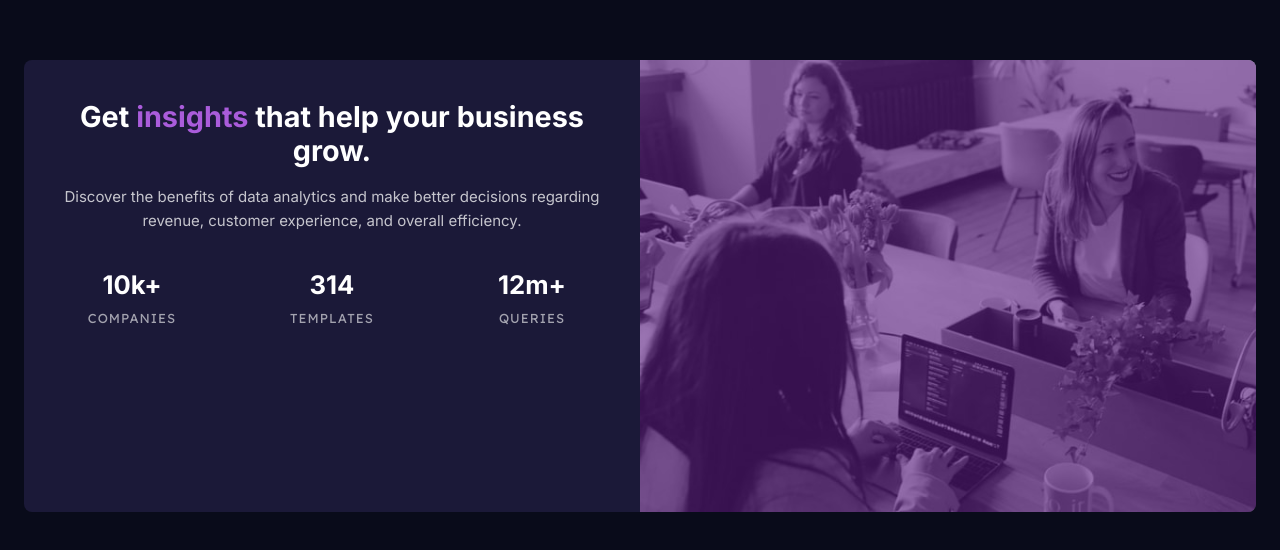
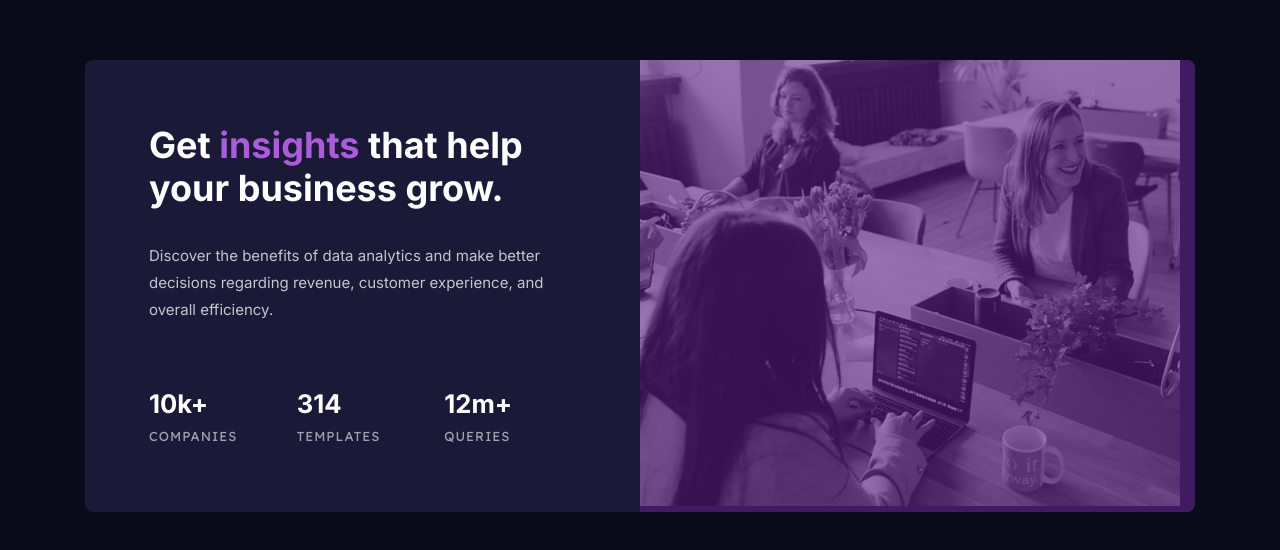
Before and after one commit to JonathanRe/stats-preview-card-component-main, a plain HTML site: page index.html in a window 1280 px wide. Shown: the part 114-664 px from the top of the page. Drawn offline with Linux system fonts and the light colour scheme.

Commit message:
i have no idea what im doing

```diff
--- a/index.html
+++ b/index.html
@@ -24,6 +24,7 @@
 <body>
   <main>
     <picture>
+      <source media="(min-width: 700px)" srcset="./images/image-header-desktop.jpg" />
       <img src="./images/image-header-mobile.jpg" alt="A group of women working together in an office.">
     </picture>
 
--- a/style.css
+++ b/style.css
@@ -77,11 +77,13 @@ main {
     border-radius: .5rem;
     overflow: hidden;
     display: grid;
+    max-width: 1110px;
 }
 
 @media (min-width: 700px) {
     main {
         grid-template-columns: 1fr 1fr;
+        text-align: left;
     }
 }
 
@@ -110,6 +112,12 @@ picture::before {
     padding: 2.5rem 1rem;
 }
 
+@media (min-width: 700px) {
+    .card {
+        padding: 4rem;
+    }
+}
+
 h1 {
     font-size: 1.8rem;
     color: var(--clr-neutral-100);
@@ -117,8 +125,21 @@ h1 {
     line-height: 1.2;
 }
 
+@media (min-width: 700px) {
+    h1 {
+        font-size: 2.25rem;
+    }
+}
+
 h1 > span {
     color: var(--clr-accent-400);
+}
+
+@media (min-width: 700px) {
+    .card > p {
+        margin-top: 1rem;
+        line-height: 1.7rem;
+    }
 }
 
 .stats {
@@ -127,6 +148,7 @@ h1 > span {
 
 @media (min-width: 500px) {
     .stats {
+        margin-top: 2.75rem;
         grid-template-columns: 1fr 1fr 1fr;
     }
 }
```
